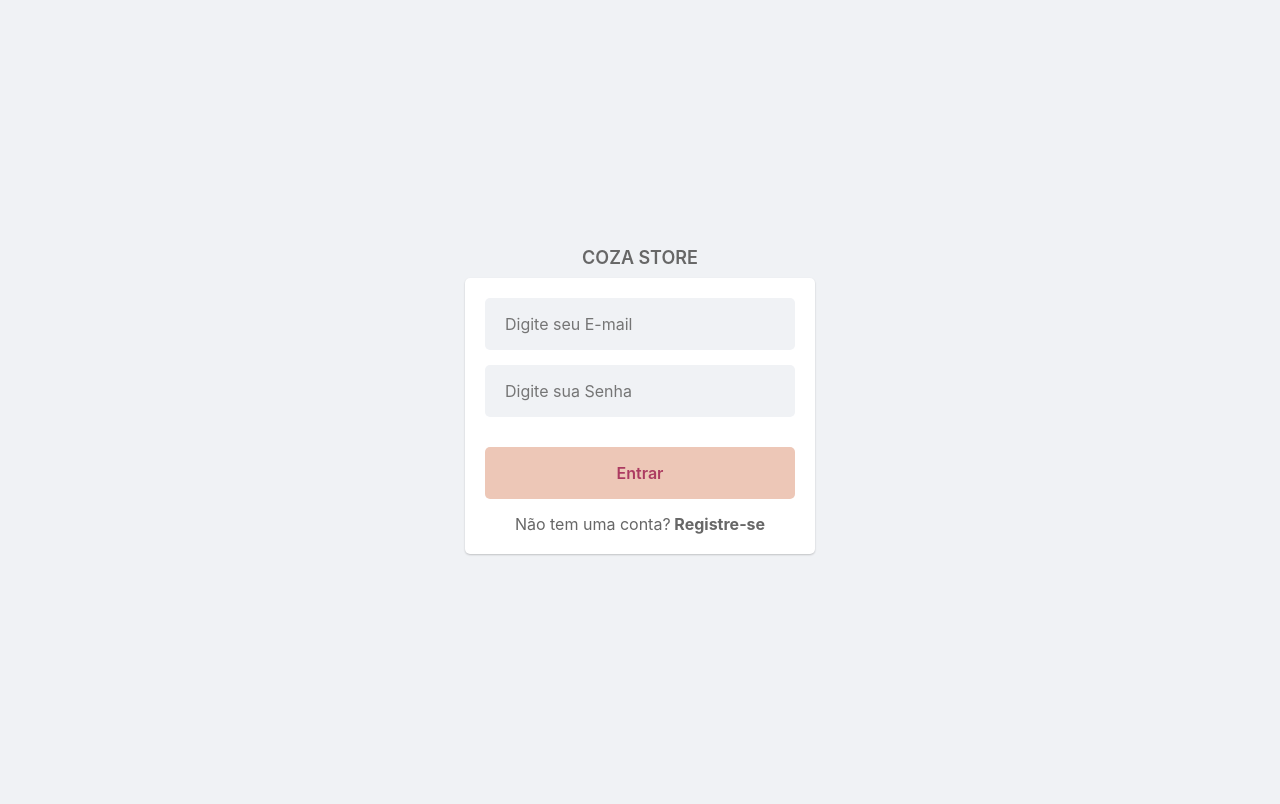
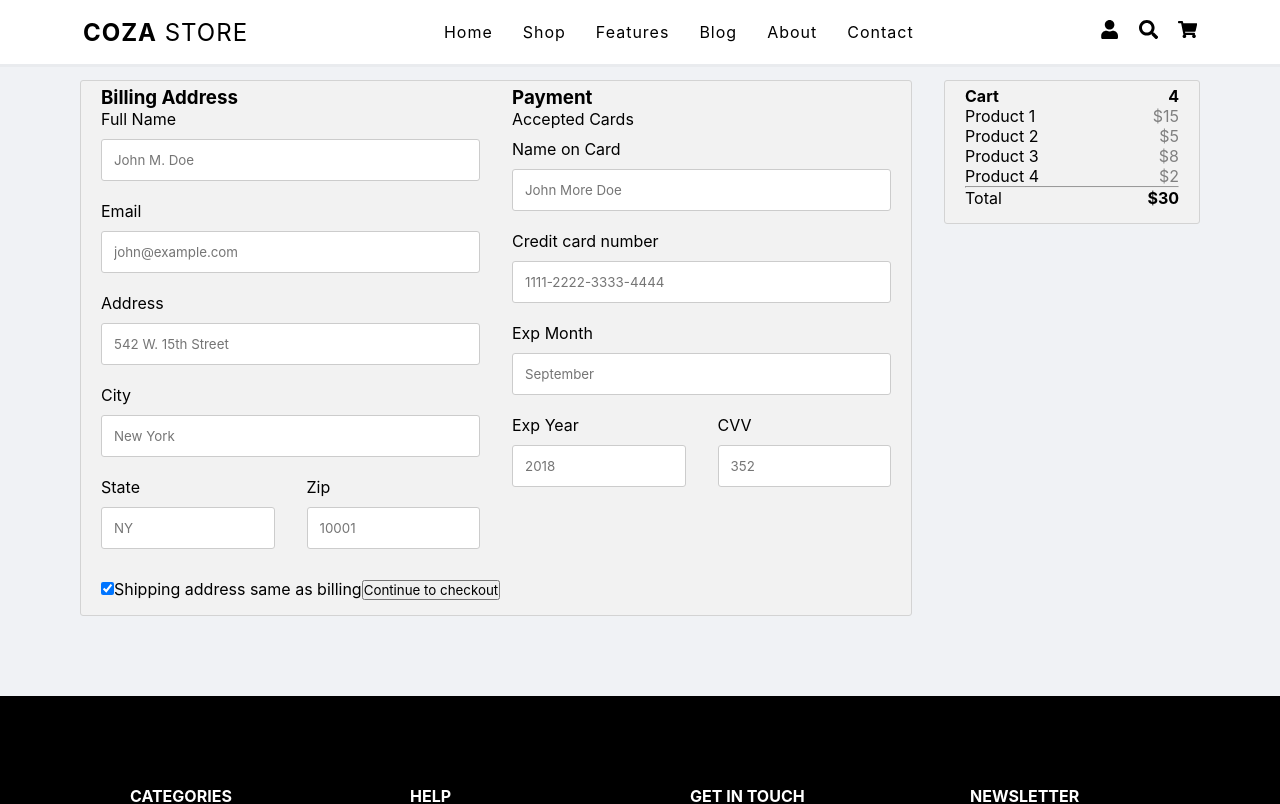
Before and after one commit to mfugissecruz/hackadev-v2.0, a React (Vite) app: page /checkout in a window 1280 px wide. Shown: the top 804 px of the page. Built offline with nearby package versions, Linux system fonts and the light colour scheme.

Commit message:
atualizações

```diff
--- a/src/components/Navbar/Navbar.module.css
+++ b/src/components/Navbar/Navbar.module.css
@@ -21,6 +21,7 @@
     width: 100%;
     height: 8vh;
     position: fixed;
+    top:0;
     z-index: 1;
     box-shadow: 0px 3px 0px rgba(0, 0, 0, 0.026);
 }
--- a/src/pages/Cart/index.jsx
+++ b/src/pages/Cart/index.jsx
@@ -1,15 +1,12 @@
-import React, { useState, useEffect } from 'react'
 import {Navbar} from '../../components/Navbar'
 import Footer from '../../components/Footer/Footer'
-
 
 export const Cart = () => {
   return (
     <>
       <Navbar />
-        Carrinho
+        <div>Carrinho</div>
       <Footer/>
     </>
   )
-
 }
--- /dev/null
+++ b/src/pages/Checkout/index.jsx
@@ -0,0 +1,176 @@
+import styles from "./index.module.css";
+
+import { Navbar } from "../../components/Navbar"
+import Footer  from "../../components/Footer/Footer"
+
+
+export function Checkout() {
+  return (
+    <div style={{ position: "relative"}}>
+        <Navbar/>
+        <div className={styles.checkout}>
+            <div className={styles.row}>
+                    <div className={styles.col75}>
+                        <div className={styles.container}>
+                            <form>
+                                <div className={styles.row}>
+                                <div className={styles.col50}>
+                                    <h3>Billing Address</h3>
+                                    <label htmlFor="fname">
+                                    <i className="fa fa-user"></i> Full Name
+                                    </label>
+                                    <input
+                                    type="text"
+                                    id="fname"
+                                    name="firstname"
+                                    placeholder="John M. Doe"
+                                    />
+                                    <label htmlFor="email">
+                                    <i className="fa fa-envelope"></i> Email
+                                    </label>
+                                    <input
+                                    type="text"
+                                    id="email"
+                                    name="email"
+                                    placeholder="john@example.com"
+                                    />
+                                    <label htmlFor="adr">
+                                    <i className="fa fa-address-card-o"></i> Address
+                                    </label>
+                                    <input
+                                    type="text"
+                                    id="adr"
+                                    name="address"
+                                    placeholder="542 W. 15th Street"
+                                    />
+                                    <label htmlFor="city">
+                                    <i className="fa fa-institution"></i> City
+                                    </label>
+                                    <input
+                                    type="text"
+                                    id="city"
+                                    name="city"
+                                    placeholder="New York"
+                                    />
+
+                                    <div className={styles.row}>
+                                    <div className={styles.col50}>
+                                        <label htmlFor="state">State</label>
+                                        <input
+                                        type="text"
+                                        id="state"
+                                        name="state"
+                                        placeholder="NY"
+                                        />
+                                    </div>
+                                    <div className={styles.col50}>
+                                        <label htmlFor="zip">Zip</label>
+                                        <input
+                                        type="text"
+                                        id="zip"
+                                        name="zip"
+                                        placeholder="10001"
+                                        />
+                                    </div>
+                                    </div>
+                                </div>
+
+                                <div className={styles.col50}>
+                                    <h3>Payment</h3>
+                                    <label htmlFor="fname">Accepted Cards</label>
+                                    <div className="icon - container">
+                                    <i className="fa fa-cc-visa" style={{ color: "navy" }}></i>
+                                    <i className="fa fa-cc-amex" style={{ color: "blue" }}></i>
+                                    <i className="fa fa-cc-mastercard" style={{ color: "red" }}></i>
+                                    <i className="fa fa-cc-discover" style={{ color: "orange" }}></i>
+                                    </div>
+                                    <label htmlFor="cname">Name on Card</label>
+                                    <input
+                                    type="text"
+                                    id="cname"
+                                    name="cardname"
+                                    placeholder="John More Doe"
+                                    />
+                                    <label htmlFor="ccnum">Credit card number</label>
+                                    <input
+                                    type="text"
+                                    id="ccnum"
+                                    name="cardnumber"
+                                    placeholder="1111-2222-3333-4444"
+                                    />
+                                    <label htmlFor="expmonth">Exp Month</label>
+                                    <input
+                                    type="text"
+                                    id="expmonth"
+                                    name="expmonth"
+                                    placeholder="September"
+                                    />
+
+                                    <div className={styles.row}>
+                                    <div className={styles.col50}>
+                                        <label htmlFor="expyear">Exp Year</label>
+                                        <input
+                                        type="text"
+                                        id="expyear"
+                                        name="expyear"
+                                        placeholder="2018"
+                                        />
+                                    </div>
+                                    <div className={styles.col50}>
+                                        <label htmlFor="cvv">CVV</label>
+                                        <input type="text" id="cvv" name="cvv" placeholder="352" />
+                                    </div>
+                                    </div>
+                                </div>
+                                </div>
+
+                                <label htmlFor="sameadr"></label>
+                                <input type="checkbox" checked="checked" name="sameadr" />
+                                Shipping address same as billing
+                                <input type="submit" value="Continue to checkout" className="btn" />
+                            </form>
+                            </div>
+                        </div>
+
+            <div className={styles.col25}>
+                <div className={styles.container}>
+                <h4>
+                    Cart
+                    <span className={styles.price} style={{ color: "black" }}>
+                    <i className="fa fa-shopping-cart"></i>
+                    <b>4</b>
+                    </span>
+                </h4>
+                <p>
+                    <a href="produto1">Product 1</a>{" "}
+                    <span className={styles.price}>$15</span>
+                </p>
+                <p>
+                    <a href="produto2">Product 2</a>{" "}
+                    <span className={styles.price}>$5</span>
+                </p>
+                <p>
+                    <a href="produto3">Product 3</a>{" "}
+                    <span className={styles.price}>$8</span>
+                </p>
+                <p>
+                    <a href="produto4">Product 4</a>{" "}
+                    <span className={styles.price}>$2</span>
+                </p>
+                <hr />
+                <p>
+                    Total{" "}
+                    <span className={styles.price} style={{ color: "black" }}>
+                    <b>$30</b>
+                    </span>
+                </p>
+                </div>
+            </div>
+            </div>
+        </div>
+        <Footer/>
+    </div>
+  );
+}
+
+// export default Header;
--- /dev/null
+++ b/src/pages/Checkout/index.module.css
@@ -0,0 +1,89 @@
+.checkout {
+  margin: 10vh 10vh;
+}
+
+.row {
+  display: -ms-flexbox;
+  display: flex;
+  -ms-flex-wrap: wrap;
+  flex-wrap: wrap;
+  margin: 0 -16px;
+}
+
+.col25 {
+  -ms-flex: 25%;
+  flex: 25%;
+}
+
+.col50 {
+  -ms-flex: 50%;
+  flex: 50%;
+}
+
+.col75 {
+  -ms-flex: 75%;
+  flex: 75%;
+}
+
+.col25,
+.col50,
+.col75 {
+  padding: 0 16px;
+}
+
+.container {
+  background-color: #f2f2f2;
+  padding: 5px 20px 15px 20px;
+  border: 1px solid lightgrey;
+  border-radius: 3px;
+}
+
+input[type="text"] {
+  width: 100%;
+  margin-bottom: 20px;
+  padding: 12px;
+  border: 1px solid #ccc;
+  border-radius: 3px;
+}
+
+label {
+  margin-bottom: 10px;
+  display: block;
+}
+
+.icon-container {
+  margin-bottom: 20px;
+  padding: 7px 0;
+  font-size: 24px;
+}
+
+.btn {
+  background-color: #04aa6d;
+  color: white;
+  padding: 12px;
+  margin: 10px 0;
+  border: none;
+  width: 100%;
+  border-radius: 3px;
+  cursor: pointer;
+  font-size: 17px;
+}
+
+.btn:hover {
+  background-color: #45a049;
+}
+
+span.price {
+  float: right;
+  color: grey;
+}
+
+@media (max-width: 800px) {
+  .row {
+    flex-direction: column-reverse;
+  }
+
+  .col25 {
+    margin-bottom: 20px;
+  }
+}
--- a/src/pages/Product/index.jsx
+++ b/src/pages/Product/index.jsx
@@ -1,4 +1,6 @@
 import React from 'react';
+import Footer from '../../components/Footer/Footer';
+import {Navbar} from '../../components/Navbar';
 import './styles.css';
 
 
@@ -41,6 +43,7 @@
     const {products, index} = this.state;
     return(
         <>
+        <Navbar/>
           <div className="app">
           {
           products.map(item => (
@@ -81,6 +84,7 @@
           ))
           }
           </div>
+          <Footer/>
         </>
     );
   };
--- a/src/routes/index.jsx
+++ b/src/routes/index.jsx
@@ -4,6 +4,7 @@
 import { Home } from "../pages/Home"
 import Signin from "../pages/Signin"
 import Signup from "../pages/Signup"
+import { Checkout } from "../pages/Checkout"
 
 export const Router = () => {
     return (
@@ -14,6 +15,7 @@
             <Route path="*" element={<Signin />} />
             <Route element={ <Product /> } path="/product" />
             <Route element={ <Cart /> } path="/cart" />
+            <Route element={ <Checkout /> } path="/checkout" />
         </Routes>
     )
 }
```
